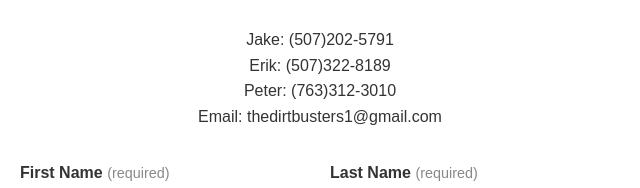
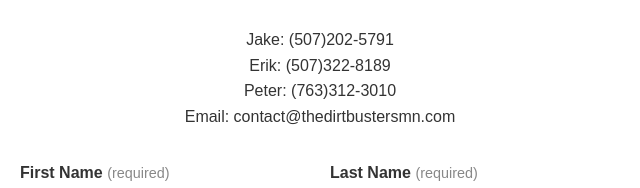
Before and after one commit to TheDirtBusters/thedirtbustersmn.com, a plain HTML site: page contact.html in a window 1280 px wide. Shown: the part 364-552 px from the top of the page, 320-960 px from the left. Drawn offline with Linux system fonts and the light colour scheme.

Commit message:
Updated to new domain email.

```diff
--- a/contact.html
+++ b/contact.html
@@ -17,7 +17,7 @@
                 <h2 class="section-title">Get a Free,<br>No-Obligation Quote</h2>
                 <p class="intro-text">We're excited to help you get started on your next window cleaning project. Please fill out the form below with some details about your needs, and we'll get back to you as soon as possible with a free quote. Or, feel free to reach out to us directly by text, call, or email!</p>
                 <div class="contact-info">
-                    <p>Jake: (507)202-5791<br>Erik: (507)322-8189<br>Peter: (763)312-3010<br>Email: thedirtbusters1@gmail.com</p>
+                    <p>Jake: (507)202-5791<br>Erik: (507)322-8189<br>Peter: (763)312-3010<br>Email: contact@thedirtbustersmn.com</p>
                 </div>
 
                 <form id="quote-form" action="https://formspree.io/f/xnnbwdvp" method="POST">
```
